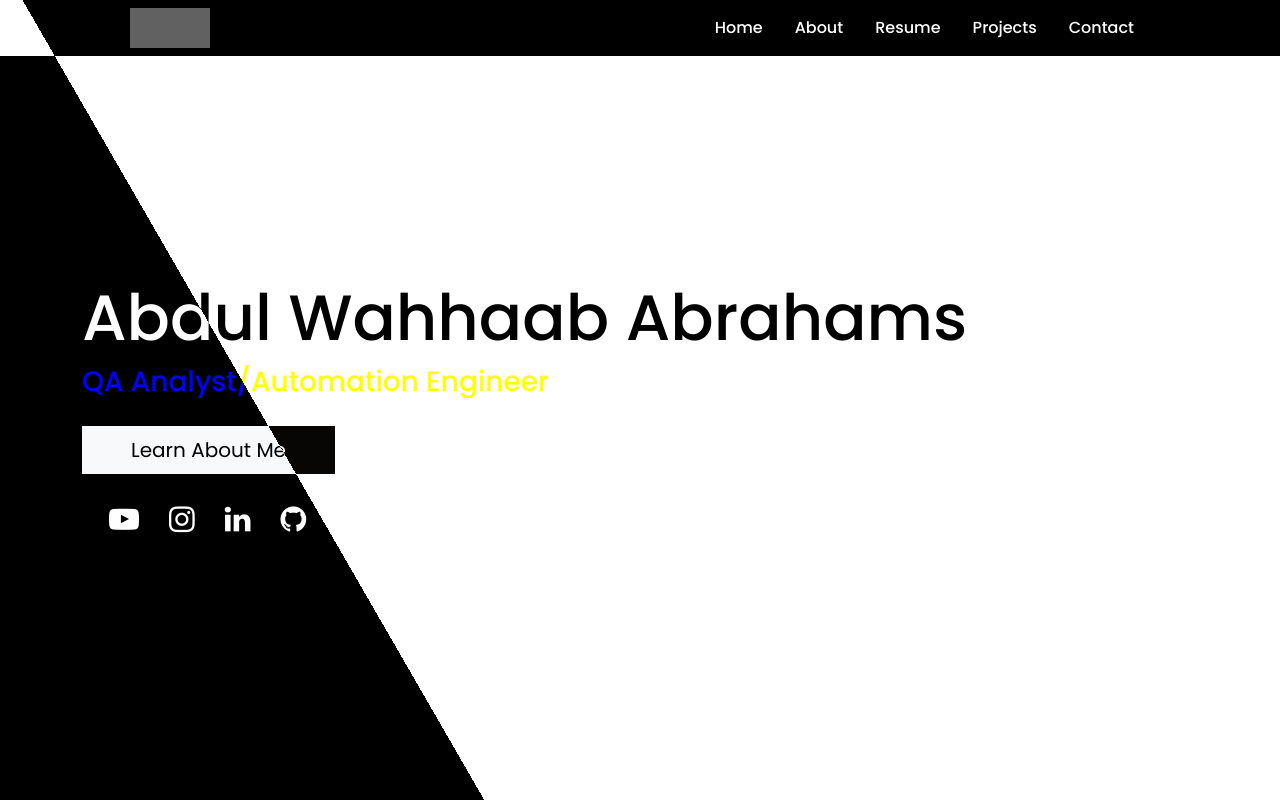
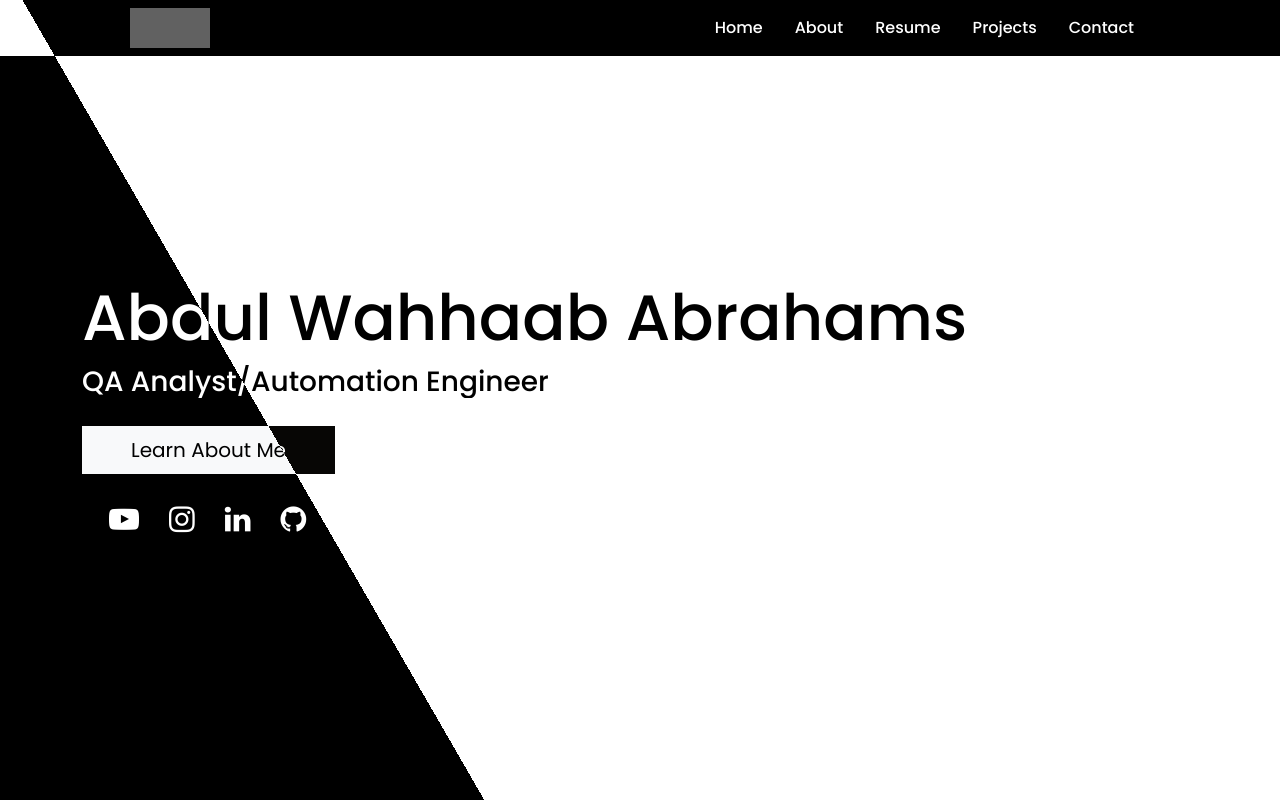
Before and after one commit to AbdulAbrahams/AbdulWahhaab, a Vue app: page / in a window 1280 px wide. Shown: the top 800 px of the page. Built offline with nearby package versions, Linux system fonts and the light colour scheme; grey boxes are pictures that could not be loaded.

Commit message:
Update HomeView.vue

```diff
--- a/src/views/HomeView.vue
+++ b/src/views/HomeView.vue
@@ -105,10 +105,6 @@ section{
   font-size: clamp(3.6rem, 5vw, 6.5rem);
 }
 
-.introH3{
-  color: blue;
-}
-
 .intro {
   color: white;
   text-align: left;
```
